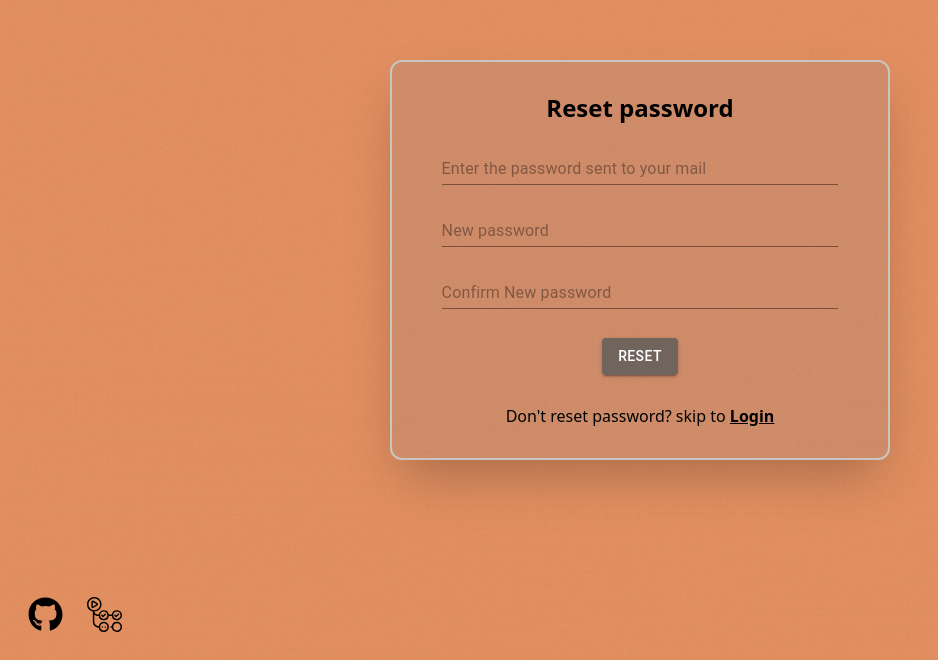
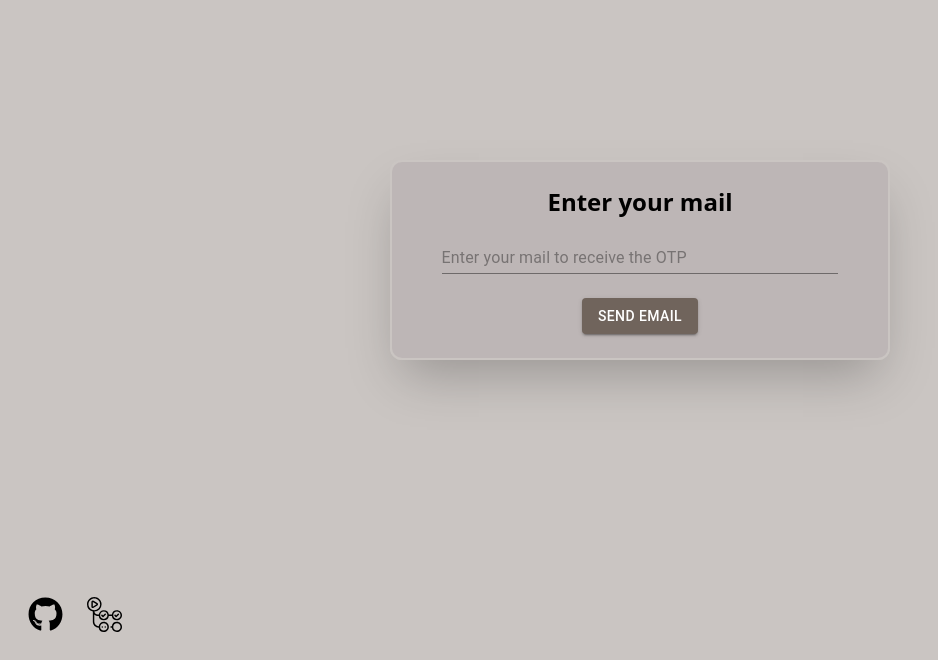
Before and after one commit to HariKalyan99/vart_fe, a React (Vite) app: page /forgot-pwd in a window 1280 px wide. Shown: the part 140-800 px from the top of the page, without its empty margins (0-938 px from the left). Built offline with nearby package versions, Linux system fonts and the light colour scheme; no server answers.

Commit message:
revoke the changes

```diff
--- a/src/components/pages/ForgotPwdPage.jsx
+++ b/src/components/pages/ForgotPwdPage.jsx
@@ -18,7 +18,7 @@ const validationObj = [
 ];
 
 const ForgotPwdPage = () => {
-  const [mailSent, setMailSent] = useState(true);
+  const [mailSent, setMailSent] = useState(false);
   const [getValid, setValid] = useState(validationObj);
   const [getEmail, setEmail] = useState("");
   const [getToken, setToken] = useState("");
```
